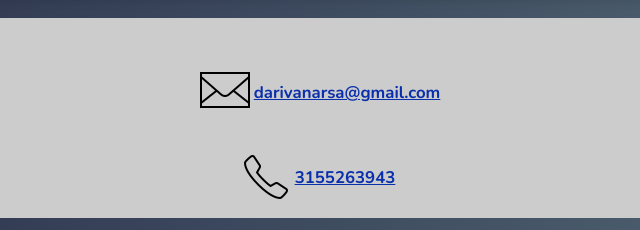
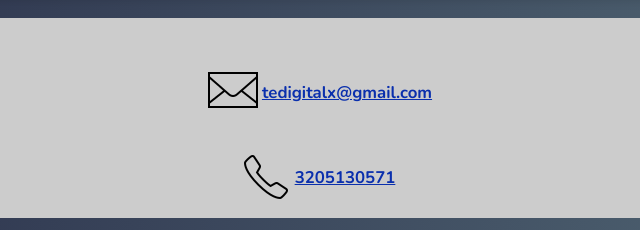
Before and after one commit to IvanAristi/tedigital, a plain HTML site: page index.html in a window 1280 px wide. Shown: the part 959-1189 px from the top of the page, 322-962 px from the left. Drawn offline with nearby package versions, Linux system fonts and the light colour scheme.

Commit message:
·agregando detalles

```diff
--- a/index.html
+++ b/index.html
@@ -66,7 +66,7 @@
       </div>
       </div>
 
-  <a href="https://wa.me/3155263943?text=Hola%2C%20estoy%20interesado%20en%20sus%20servicios." class="fixed-span-link" target="_blank">
+  <a href="https://wa.me/3205130571?text=Hola%2C%20estoy%20interesado%20en%20sus%20servicios." class="fixed-span-link" target="_blank">
     <span class="fixed-span"></span>
     </main>
 
@@ -74,14 +74,13 @@
 
   <div class="divcorreo">
    <span class="correo"></span>
-   <a href="mailto:darivanarsa@gmail.com" class="p1">darivanarsa@gmail.com</a>
+   <a href="mailto:tedigitalx@gmail.com" class="p1">tedigitalx@gmail.com</a>
   </div>
 
  <div class="divtelefono" >
    <span class="telefono"></span>
-   <a href="tel:3155263943" class="p1">3155263943</a>
+   <a href="tel:3205130571" class="p1">3205130571</a>
   </div>
-
 
 </footer>
 
```
